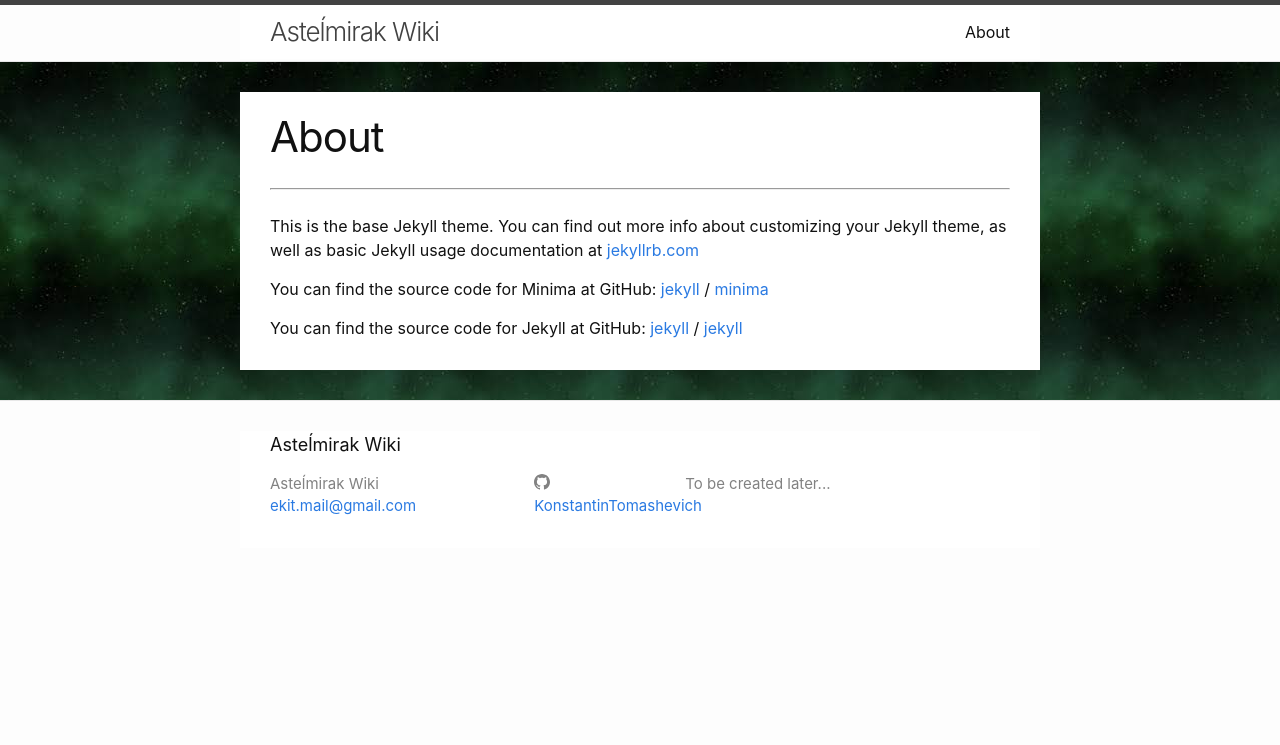
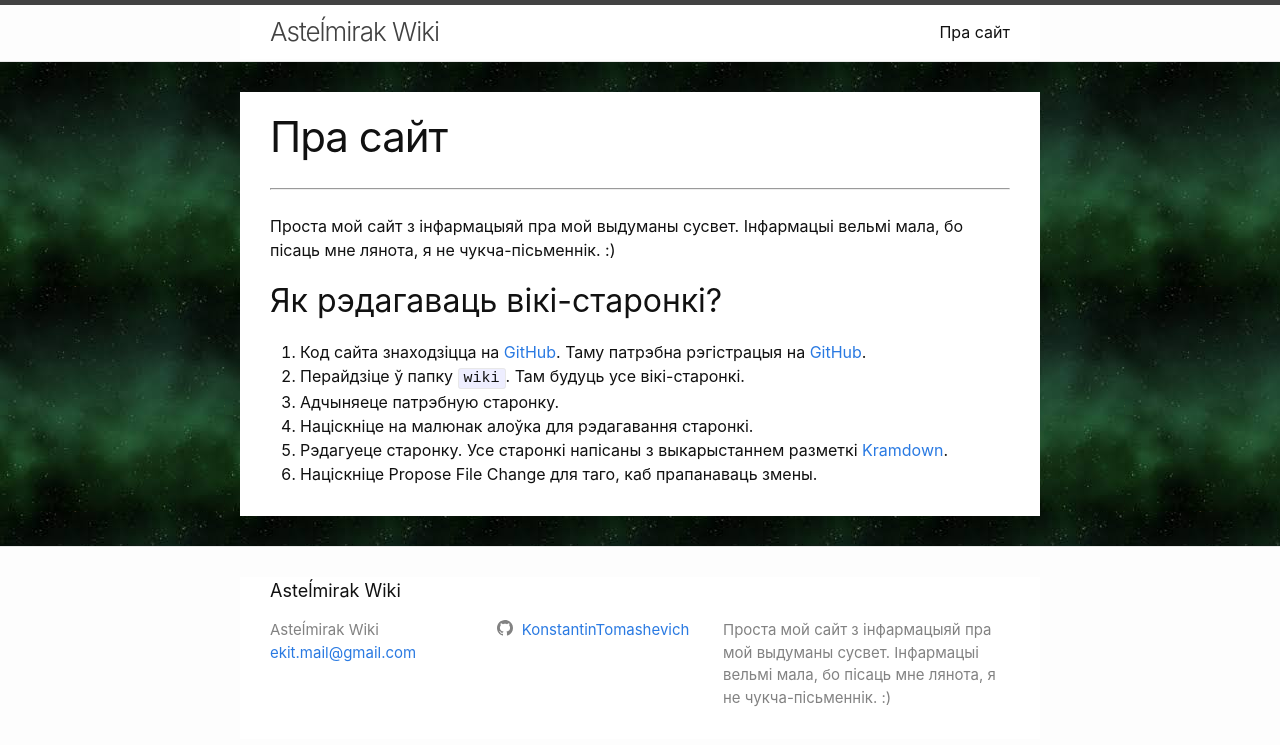
Before and after one commit to KonstantinTomashevich/astel-mirak-wiki, a Jekyll site: the page built from about.md, in a window 1280 px wide. Shown: the top 745 px of the page. Built offline with Jekyll 4.4.1, drawn with Linux system fonts in a browser that asks for light colours.

Commit message:
Implement about page.

```diff
--- a/_config.yml
+++ b/_config.yml
@@ -16,7 +16,8 @@
 title: Asteĺmirak Wiki
 email: ekit.mail@gmail.com
 description: >-
-    To be created later...
+    Проста мой сайт з інфармацыяй пра мой выдуманы сусвет.
+    Інфармацыі вельмі мала, бо пісаць мне лянота, я не чукча-пісьменнік. :)
 baseurl: "" # the subpath of your site, e.g. /blog
 url: "" # the base hostname & protocol for your site, e.g. http://example.com
 github_username:  KonstantinTomashevich
--- a/_includes/header.html
+++ b/_includes/header.html
@@ -17,7 +17,7 @@
             </svg>
           </span>
         </label>
-        <a class="page-link" href="/about">About</a>
+        <a class="page-link" href="/about">Пра сайт</a>
       </nav>
     {%- endif -%}
   </div>
--- a/_layouts/page.html
+++ b/_layouts/page.html
@@ -24,7 +24,7 @@ layout: default
       var found = false;
       var element = elements [elementIndex];
 
-      if (!element.href.includes ("wiki/"))
+      if (!element.href.includes ("/wiki/"))
       {
           continue;
       }
--- a/_sass/minima/_layout.scss
+++ b/_sass/minima/_layout.scss
@@ -135,18 +135,18 @@
 }
 
 .footer-col-1 {
-  width: -webkit-calc(35% - (#{$spacing-unit} / 2));
-  width:         calc(35% - (#{$spacing-unit} / 2));
+  width: -webkit-calc(30% - (#{$spacing-unit} / 2));
+  width:         calc(30% - (#{$spacing-unit} / 2));
 }
 
 .footer-col-2 {
-  width: -webkit-calc(20% - (#{$spacing-unit} / 2));
-  width:         calc(20% - (#{$spacing-unit} / 2));
+  width: -webkit-calc(30% - (#{$spacing-unit} / 2));
+  width:         calc(30% - (#{$spacing-unit} / 2));
 }
 
 .footer-col-3 {
-  width: -webkit-calc(45% - (#{$spacing-unit} / 2));
-  width:         calc(45% - (#{$spacing-unit} / 2));
+  width: -webkit-calc(40% - (#{$spacing-unit} / 2));
+  width:         calc(40% - (#{$spacing-unit} / 2));
 }
 
 @include media-query($on-laptop) {
--- a/about.md
+++ b/about.md
@@ -1,18 +1,19 @@
 ---
 layout: page
-title: About
+title: Пра сайт
 permalink: /about/
 ---
 
-This is the base Jekyll theme. You can find out more info about customizing your Jekyll theme, as well as basic Jekyll usage documentation at [jekyllrb.com](https://jekyllrb.com/)
+{{ site.description }}
 
-You can find the source code for Minima at GitHub:
-[jekyll][jekyll-organization] /
-[minima](https://github.com/jekyll/minima)
+## Як рэдагаваць вікі-старонкі?
+1. Код сайта знаходзіцца на [GitHub][GitHubRepository]. Таму патрэбна рэгістрацыя на [GitHub][GitHub].
+2. Перайдзіце ў папку `wiki`. Там будуць усе вікі-старонкі.
+3. Адчыняеце патрэбную старонку.
+4. Націскніце на малюнак алоўка для рэдагавання старонкі.
+5. Рэдагуеце старонку. Усе старонкі напісаны з выкарыстаннем разметкі [Kramdown][Kramdown].
+6. Націскніце Propose File Change для таго, каб прапанаваць змены.
 
-You can find the source code for Jekyll at GitHub:
-[jekyll][jekyll-organization] /
-[jekyll](https://github.com/jekyll/jekyll)
-
-
-[jekyll-organization]: https://github.com/jekyll
+[GitHub]: https://github.com
+[GitHubRepository]: https://github.com/astel-mirak-wiki/astel-mirak-wiki.github.io
+[Kramdown]: https://kramdown.gettalong.org/
```
